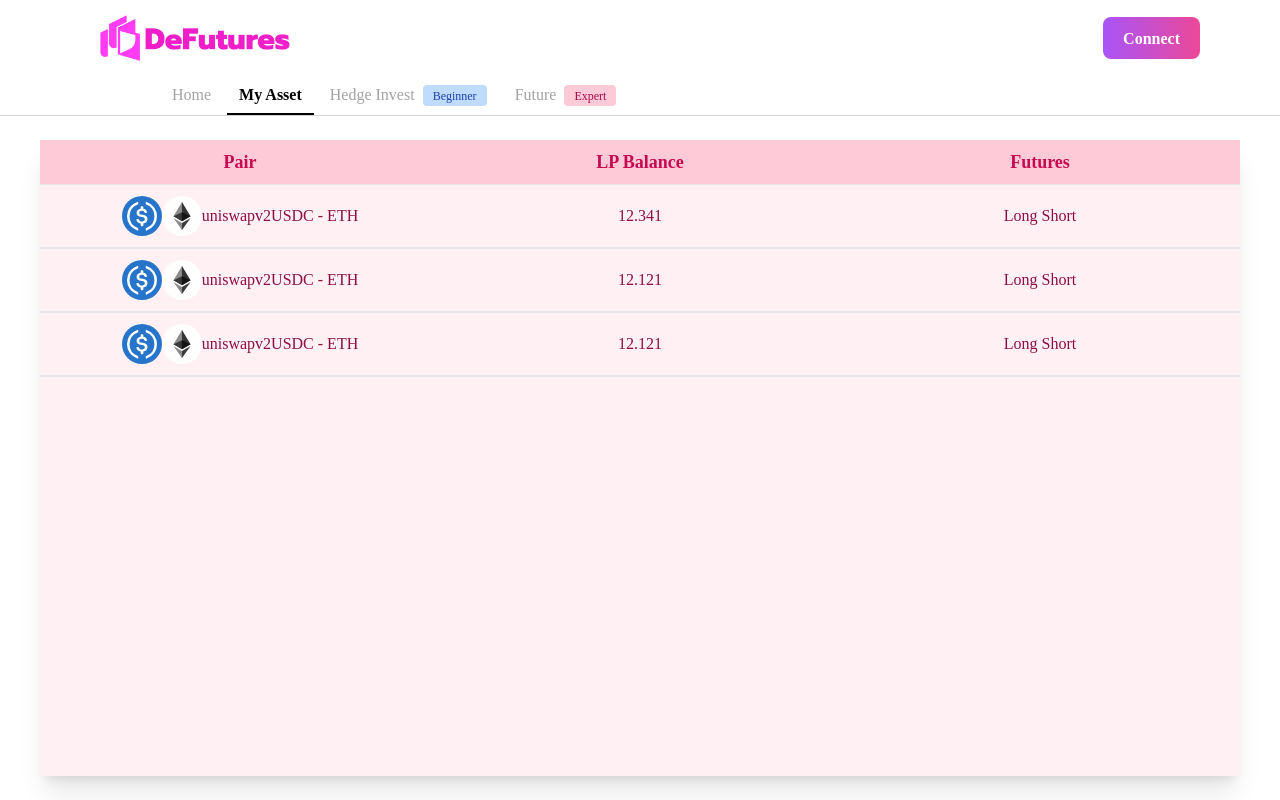
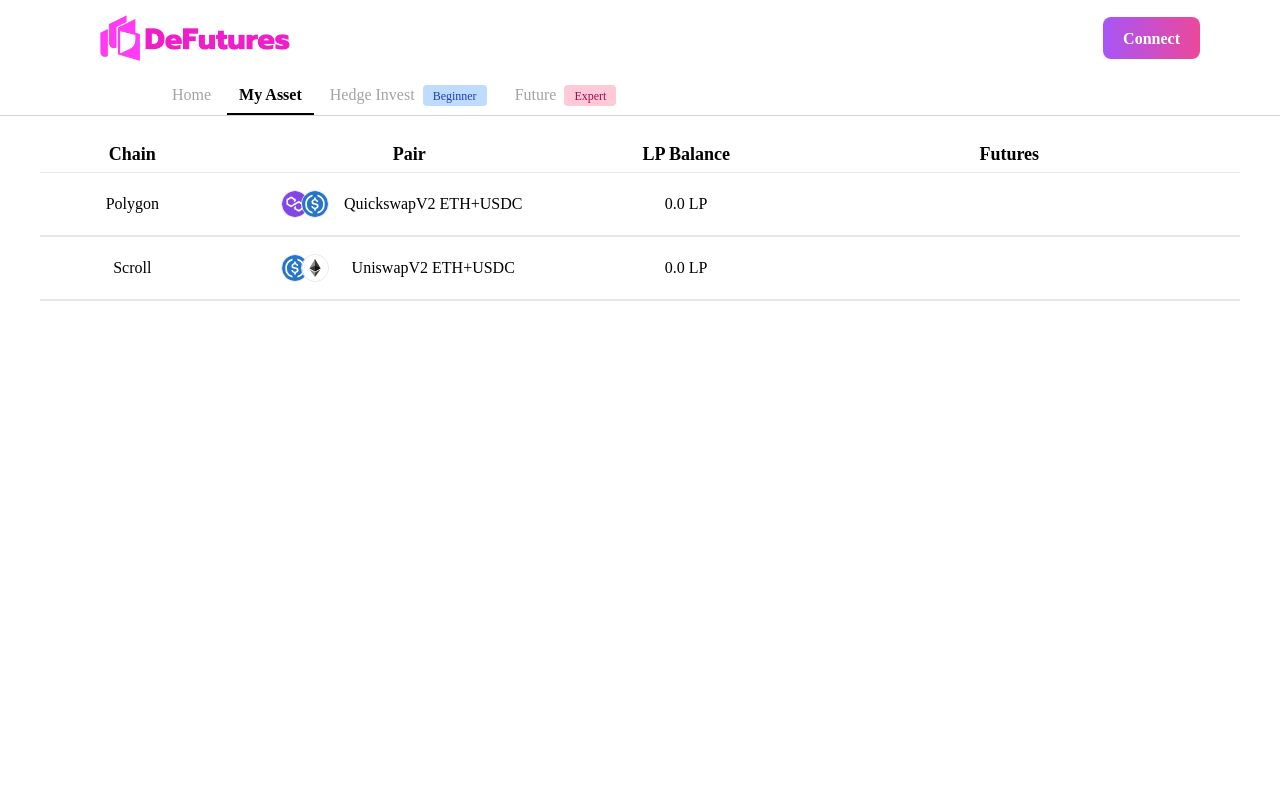
Before and after one commit to ETHGlobal-Tokyo-ValleyDance/defutures-frontend, a React (Vite) app: page /positions in a window 1280 px wide. Built offline with nearby package versions, Linux system fonts and the light colour scheme; a web font is replaced by a local one.

Commit message:
my position init

```diff
--- a/package.json
+++ b/package.json
@@ -12,6 +12,7 @@
   },
   "dependencies": {
     "@metamask/sdk": "^0.1.0",
+    "axios": "^1.3.5",
     "ethers": "^5.7.2",
     "react": "^18.2.0",
     "react-dom": "^18.2.0",
--- /dev/null
+++ b/src/components/common/ChainIcon.tsx
@@ -0,0 +1,13 @@
+import { Chain } from "modules/Chain";
+import { Token } from "modules/Token";
+import { cn } from "utils";
+
+interface ChainIconProps {
+  chain: Chain
+  className?: string
+}
+export const ChainIcon = ({ chain, className }: ChainIconProps) => {
+  return (
+    <img src={chain.imgUrl} className={cn("rounded-full border w-7 h-7", className)} />
+  );
+};
--- a/src/modules/chain.data.ts
+++ b/src/modules/chain.data.ts
@@ -25,8 +25,8 @@ const CHAINS: { [chainId in CHAINID]: ChainData } = {
     defuture: {
       defaultTokens: ["ETH", "USDC"],
       dexName: "UniSwap V2",
-      router: "0xc8e6f1dd0e1BC404AEe050f76c46f92FDc77AF6c",
-      dexRouter: "0xdcb935a02E5CA14c6ef8478EbC1682f208fC758D"
+      router: "0x05d0f5fd55ECa03F338C6cf71Ac1Af1e30e12a21",
+      dexRouter: "0x837C6C82b036B3b42D55307112A6e665794A3297"
     }
   },
 };
--- a/src/modules/lp-tokens.data.ts
+++ b/src/modules/lp-tokens.data.ts
@@ -1,5 +1,28 @@
-import { LpTokenData } from "interfaces/config-data.interface";
+import { CHAINID, LpTokenData } from "interfaces/config-data.interface";
 
-const LPTOKENS:LpTokenData[] = [];
+const LPTOKENS: LpTokenData[] = [
+  {
+    chainId: CHAINID.Mumbai,
+    name: "QuickswapV2 ETH+USDC",
+    decimals: 18,
+    symbol: "LP MATIC+USDC",
+    address: "0x414caF291D2B2Bfd772e1F2fb3b03B7C8337FEc5",
+    isWrappedToken: false,
+    imgUrl: "",
+    token0: "0x19A7Ff2D5905E010bf234123A63AaC48524e7EDa",
+    token1: "0x43cc87C7a8784A8Ba699093e85397C0502af65af",
+  },
+  {
+    chainId: CHAINID.Scroll,
+    name: "UniswapV2 ETH+USDC",
+    decimals: 18,
+    symbol: "LP USDC+ETH",
+    address: "0x71abDEd704a771bAe227DAC323bc7755EA92cF3E",
+    isWrappedToken: false,
+    imgUrl: "",
+    token0: "0x0F39a0b016AAFD975B85813eEBbb766b0304FabB",
+    token1: "0x9b489AF10Ac2E13bDB57952cbc0BC06AEbE1394B",
+  },
+];
 
 export default LPTOKENS;
--- a/src/pages/future/future.modal.tsx
+++ b/src/pages/future/future.modal.tsx
@@ -19,7 +19,7 @@ export const FutureModal = ({
   close,
   futures: { shortToken, longToken, margin, totalSupply, longAmount, shortAmount },
 }: FutureModalProps) => {
-  const [step, setStep] = useState<Step>(Step.Approve);
+  const [step, setStep] = useState<Step>(Step.Buy);
   const { signer, account } = useSigner();
   const [isLoading, setIsLoading] = useState<boolean>(false);
 
@@ -34,8 +34,10 @@ export const FutureModal = ({
         .connect(signer)
         .approve(shortToken.getChain().defuture.router, parseEther(margin));
       await tx.wait();
+
       setStep(Step.Buy);
-    } catch {
+    } catch (e){
+      console.log(e)
     } finally {
       setIsLoading(false);
     }
@@ -60,6 +62,8 @@ export const FutureModal = ({
           ethers.constants.MaxUint256
         );
       const rec = await tx.wait();
+
+      console.log(JSON.stringify(rec));
       setStep(Step.Done);
     } catch {
     } finally {
@@ -121,23 +125,24 @@ export const FutureModal = ({
         </div>
 
         {/* RIGHT SIDE */}
-        <div className="w-[300px] h-[360px] pr-4">
+        <div className="relative w-[300px] h-[360px] mr-4">
           {isLoading && (
-            <div className="absolute inset-0 bg-black/20 rounded-lg flex-center flex-col">
+            <div className="absolute inset-0 bg-black/30 rounded-lg flex-center flex-col">
               <AiOutlineLoading3Quarters
                 size={40}
+                color="white"
                 className="mb-4 animate-spin "
               />
               {step === Step.Approve ? (
                 <div className="mt-4 flex animate-bounce">
-                  <p className="text-2xl text-center font-semibold text-neutral-700">
+                  <p className="text-2xl text-center font-semibold text-white">
                     Approving {shortToken.symbol}
                   </p>
                   <TokenIcon className="ml-2" token={shortToken} />
                 </div>
               ) : step === Step.Buy ? (
                 <div className="mt-4 flex animate-bounce">
-                  <p className="text-2xl text-center font-semibold text-neutral-700">
+                  <p className="text-2xl text-center font-semibold text-white">
                     Pending Transaction...
                   </p>
                 </div>
--- a/src/pages/future/future.service.ts
+++ b/src/pages/future/future.service.ts
@@ -8,7 +8,6 @@ import { getStrikeAmount } from "utils/uniswap-lib";
 
 // const { chainId } = useWallet();
 export const useFuture = () => {
-  // TODO: chainId
   const { chainId } = useWallet();
   const chain = Chain.get(chainId);
   const tokenList = Token.fromChain(chainId);
--- a/src/pages/hedge/hedge.modal.tsx
+++ b/src/pages/hedge/hedge.modal.tsx
@@ -127,6 +127,7 @@ export const HedgeModal = ({
             <div className="absolute inset-0 bg-black/40 rounded-lg flex-center flex-col">
               <AiOutlineLoading3Quarters
                 size={40}
+                color="white"
                 className="mb-4 animate-spin "
               />
               {step === Step.Approve ? (
--- a/src/pages/my-position/PositionBox.tsx
+++ b/src/pages/my-position/PositionBox.tsx
@@ -1,25 +1,38 @@
-import Usdcsvg from "../../assets/token/usdcSvg.svg";
-import Ethsvg from "../../assets/token/ethSvg.svg";
+import { ChainIcon } from "components/common/ChainIcon";
+import { TokenIcon } from "components/common/TokenIcon";
+import { CHAINID } from "interfaces/config-data.interface";
+import { Token } from "modules/Token";
+import LPTOKENS from "modules/lp-tokens.data";
+import { useBalance } from "states/balances.state";
 
 interface PositionBoxProps {
-  pair: string;
-  lp: string;
-  futures: string;
+  chainId: CHAINID
 }
 
-const PositionBox = ({ pair, lp, futures }: PositionBoxProps) => {
+const PositionBox = ({ chainId }: PositionBoxProps) => {
+  const pair = LPTOKENS.find(t => t.chainId === chainId)!;
+  const t0 = Token.get(chainId, pair.token0)!;
+  const t1 = Token.get(chainId, pair.token1)!;
+
+  const pairToken = new Token(pair);
+  const pairBalance = useBalance(pairToken)
   return (
-    <div className="h-16 border-b-2">
-      <div className="flex-1 text-primary-900 flex-center text-center">
-        <img src={Usdcsvg} />
-        <img src={Ethsvg} />
-        {pair}
+    <div className="h-16 border-b-2 grid grid-cols-[2fr_4fr_2fr_5fr]">
+      <div className="flex-center">
+        {pairToken.getChain().name}
       </div>
-      <div className="flex-1 text-primary-900 flex-center text-center">
-        {lp}
+      <div className="flex-center">
+        <div className="flex-center w-12">
+          <TokenIcon token={t0} className="-mr-2" />
+          <TokenIcon token={t1} className="mr-2" />
+        </div>
+        <div className="w-[200px]">
+          <p className="text-center">{pair.name}</p>
+        </div>
       </div>
-      <div className="flex-1 text-primary-900 flex-center text-center">
-        {futures}
+
+      <div className="flex-center">
+        <p>{(Math.floor(+pairBalance * 1E6) / 1E6) || "0.0"} LP</p>
       </div>
     </div>
   );
--- a/src/pages/my-position/index.tsx
+++ b/src/pages/my-position/index.tsx
@@ -1,42 +1,22 @@
 import Usdcsvg from "../../assets/token/usdcSvg.svg";
 import Ethsvg from "../../assets/token/ethSvg.svg";
 import PositionBox from "./PositionBox";
+import { chainIds } from "interfaces/config-data.interface";
 
-const MockAssets = [
-  {
-    pair: "uniswapv2USDC - ETH",
-    LP: "12.341",
-    Futures: "Long Short",
-  },
-  {
-    pair: "uniswapv2USDC - ETH",
-    LP: "12.121",
-    Futures: "Long Short",
-  },
-  {
-    pair: "uniswapv2USDC - ETH",
-    LP: "12.121",
-    Futures: "Long Short",
-  },
-];
 const MyPosition = () => {
   return (
     <div className="px-10 py-6 ">
-      <div className="flex bg-primary-50 ounded shadow-xl flex-col flex-1 [&>div]:grid [&>div]:grid-cols-3">
-        <div className="w-full bg-primary-200 text-primary-700 border-b py-2 border-b-neutral-200 [&>p]:text-center [&>p]:font-semibold [&>p]:text-lg">
-          <p> Pair </p>
-          <p> LP Balance </p>
-          <p> Futures </p>
+      <div className="flex flex-col flex-1">
+        <div className="w-full grid grid-cols-[2fr_4fr_2fr_5fr] [&>p]:text-center border-b pb-1">
+          <p className="font-semibold text-lg"> Chain </p>
+          <p className="font-semibold text-lg"> Pair </p>
+          <p className="font-semibold text-lg"> LP Balance </p>
+          <p className="font-semibold text-lg"> Futures </p>
         </div>
-        {MockAssets.map((asset) => {
-          return (
-            <PositionBox
-              pair={asset.pair}
-              lp={asset.LP}
-              futures={asset.Futures}
-            />
-          );
-        })}
+        {chainIds.map(c => (
+          <PositionBox chainId={c} />
+        ))}
+
       </div>
     </div>
   );
--- a/src/states/wallet.state.ts
+++ b/src/states/wallet.state.ts
@@ -16,7 +16,7 @@ export const accountAtom = atom<string | null>({
 export const chainIdAtom = atom<number>({
   key: "atom/chainId",
   // TODO: CHANGE DEFAULT CHAIN ID
-  default: CHAINID.Mumbai,
+  default: CHAINID.Scroll,
 });
 
 export const useWallet = () => {
```
Also changed, not shown: 1 other file (tests, documents, lock files or other folders).
